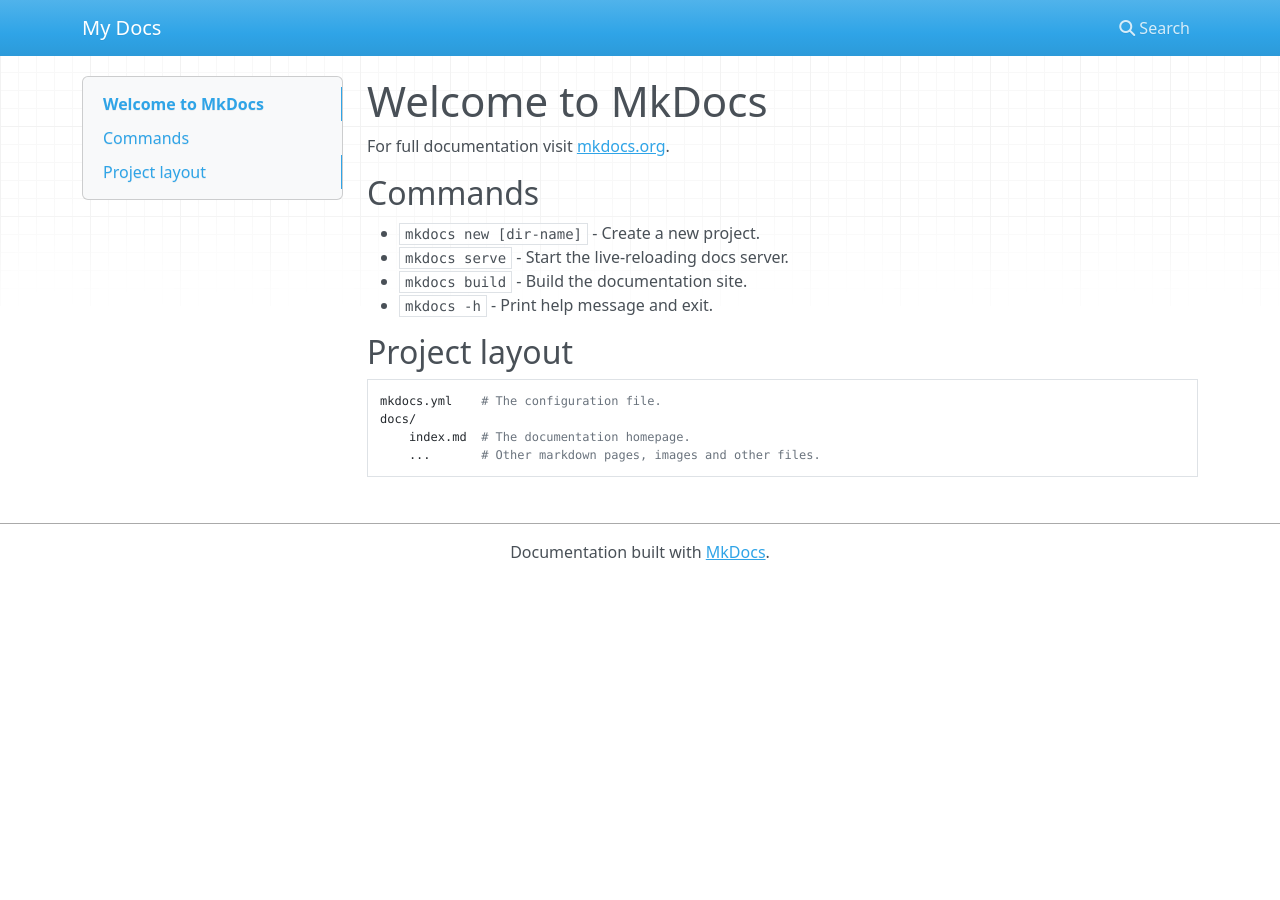
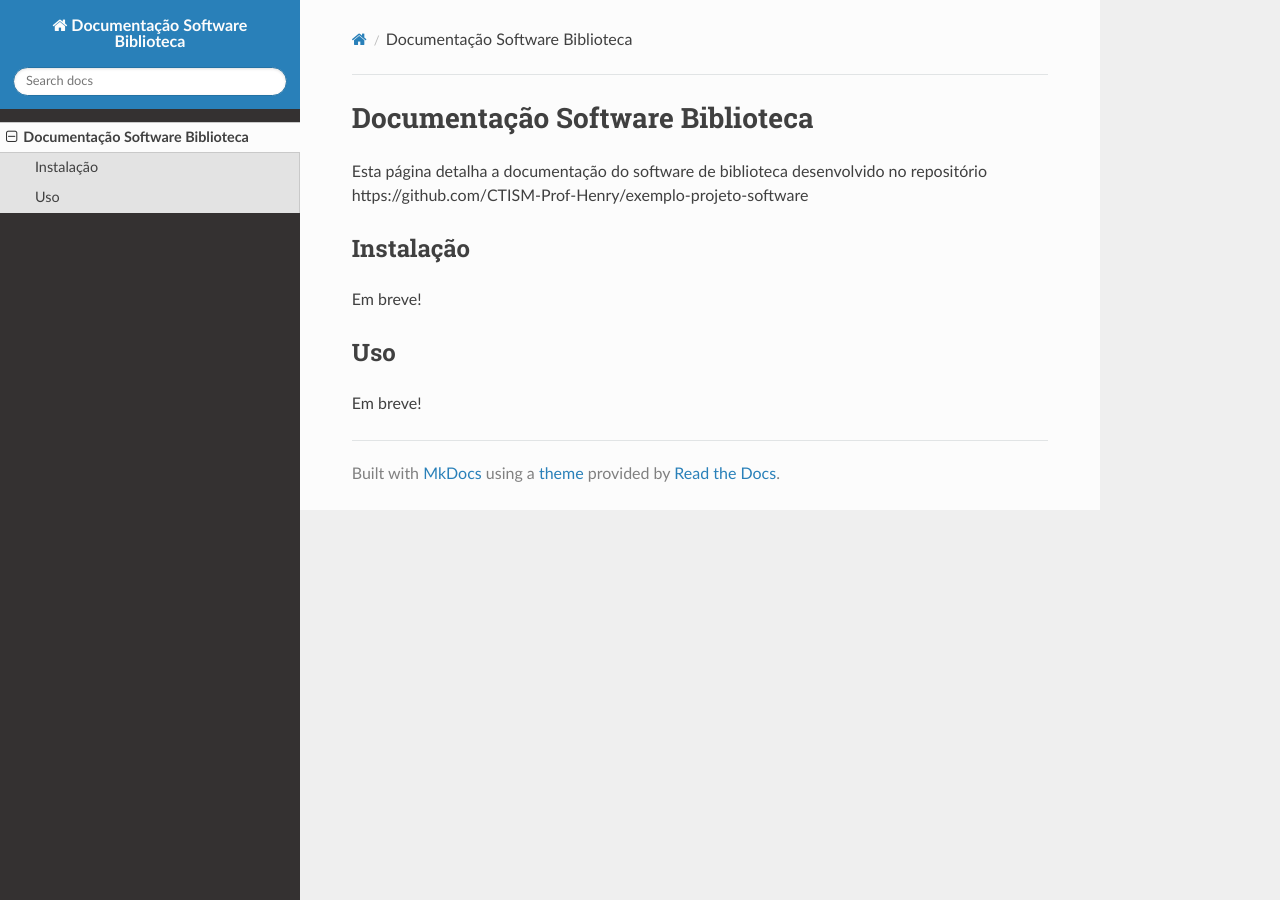
Before and after one commit to CTISM-Prof-Henry/exemplo-projeto-software, an MkDocs documentation site: the page built from docs/index.md, in a window 1280 px wide. Built offline with MkDocs 1.6.1, drawn with Linux system fonts in a browser that asks for light colours; nearby versions of some CDN libraries.

Commit message:
first commit trying github actions

```diff
--- a/docs/index.md
+++ b/docs/index.md
@@ -1,17 +1,12 @@
-# Welcome to MkDocs
+# Documentação Software Biblioteca
 
-For full documentation visit [mkdocs.org](https://www.mkdocs.org).
+Esta página detalha a documentação do software de biblioteca desenvolvido no repositório
+https://github.com/CTISM-Prof-Henry/exemplo-projeto-software
 
-## Commands
+## Instalação
 
-* `mkdocs new [dir-name]` - Create a new project.
-* `mkdocs serve` - Start the live-reloading docs server.
-* `mkdocs build` - Build the documentation site.
-* `mkdocs -h` - Print help message and exit.
+Em breve!
 
-## Project layout
+## Uso
 
-    mkdocs.yml    # The configuration file.
-    docs/
-        index.md  # The documentation homepage.
-        ...       # Other markdown pages, images and other files.
+Em breve!
--- a/mkdocs.yml
+++ b/mkdocs.yml
@@ -1 +1,12 @@
-site_name: My Docs
+site_name: Documentação Software Biblioteca
+theme: readthedocs
+markdown_extensions:
+  - attr_list
+  - footnotes
+  - pymdownx.highlight:
+      anchor_linenums: true
+      line_spans: __span
+      pygments_lang_class: true
+  - pymdownx.inlinehilite
+  - pymdownx.snippets
+  - pymdownx.superfences
```
Also changed, not shown: 3 other files.
